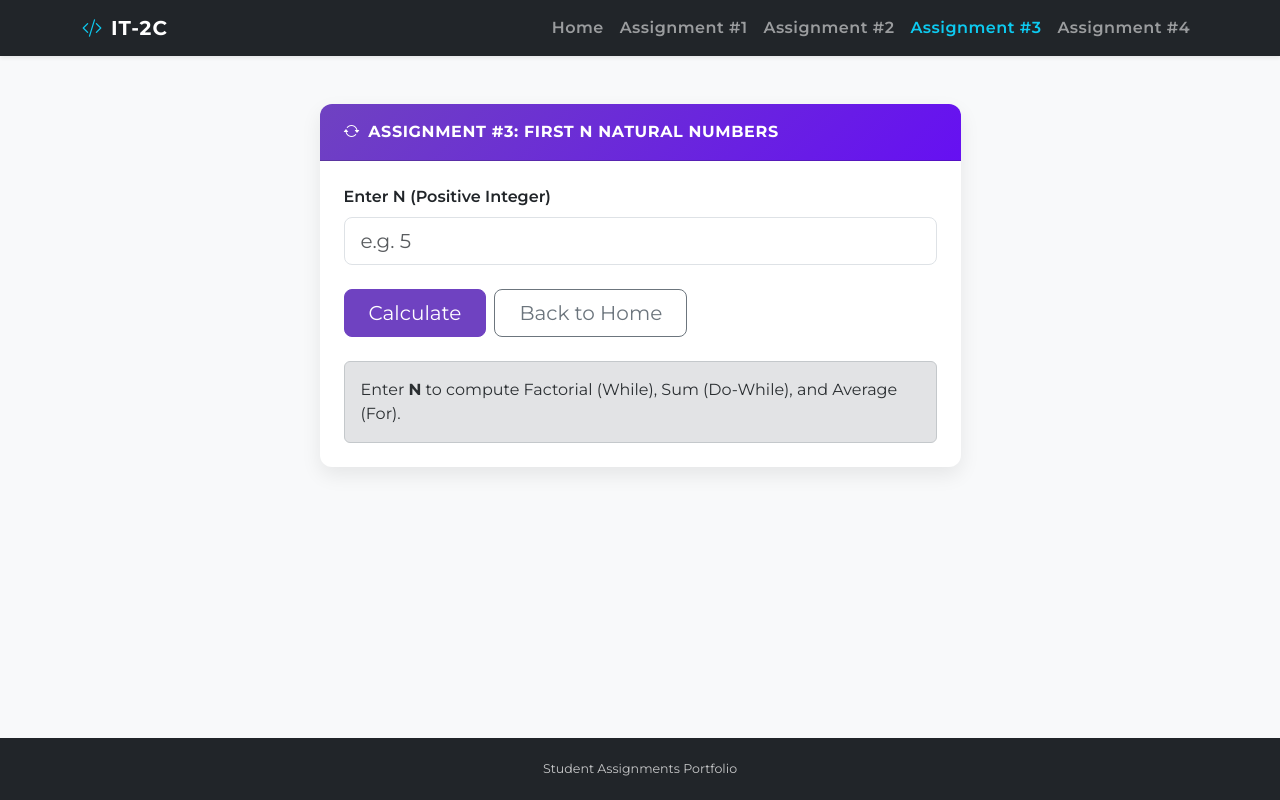
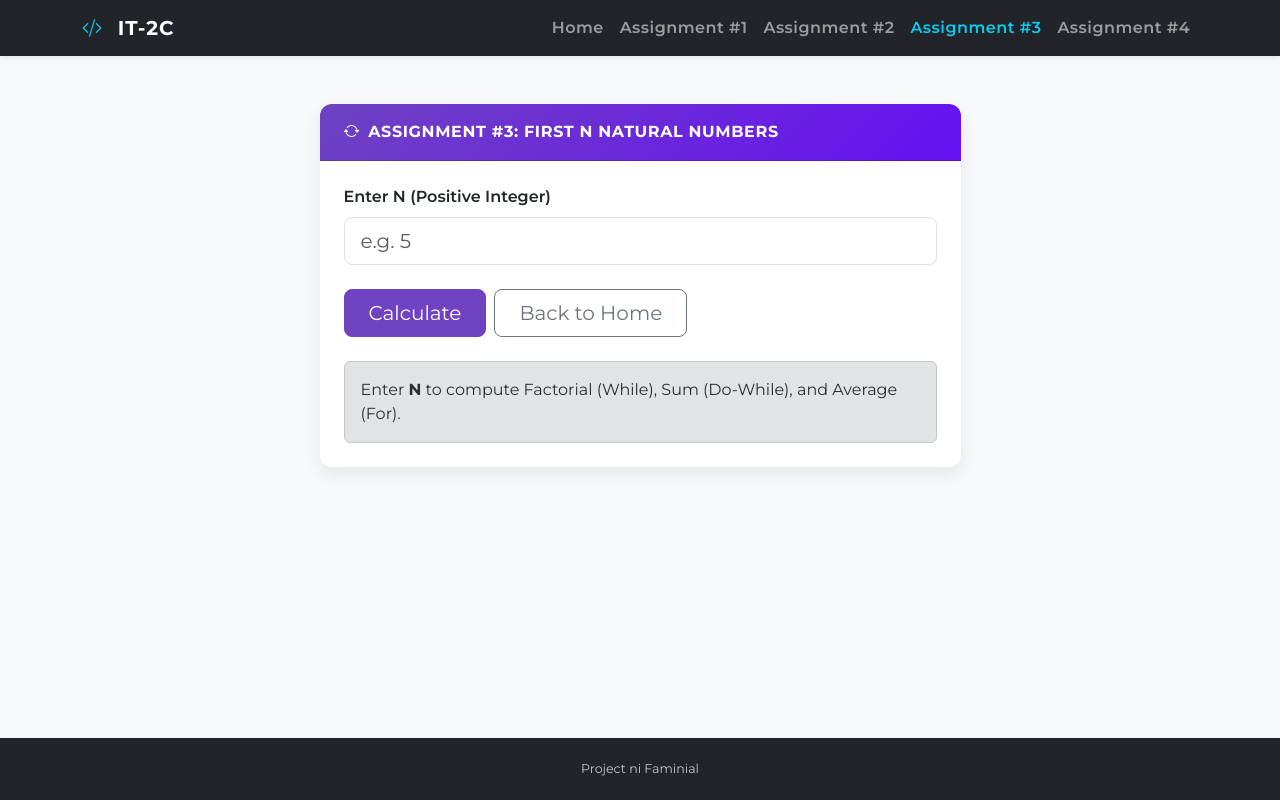
Before and after one commit to Jolessss/jjdfaminial.github.io, a plain HTML site: page assignment3.html in a window 1280 px wide. Drawn offline with nearby package versions, Linux system fonts and the light colour scheme.

Commit message:
Update navbar brand and footer text

```diff
--- a/assignment3.html
+++ b/assignment3.html
@@ -12,7 +12,7 @@
 <body>
   <nav class="navbar navbar-expand-lg navbar-dark bg-dark shadow-sm sticky-top">
     <div class="container">
-      <a class="navbar-brand" href="index.html"><i class="bi bi-code-slash me-2 text-info"></i>IT-2C</a>
+      <a class="navbar-brand" href="index.html"><i class="bi bi-code-slash me-2 text-info"></i> IT-2C </a>
       <button class="navbar-toggler" type="button" data-bs-toggle="collapse" data-bs-target="#navbarResponsive" aria-controls="navbarResponsive" aria-expanded="false" aria-label="Toggle navigation">
         <span class="navbar-toggler-icon"></span>
       </button>
@@ -55,7 +55,7 @@
 
   <footer class="text-center">
     <div class="container">
-      <small>Student Assignments Portfolio</small>
+      <small>Project ni Faminial</small>
     </div>
   </footer>
   <script src="https://cdn.jsdelivr.net/npm/bootstrap@5.3.3/dist/js/bootstrap.bundle.min.js"></script>
```
